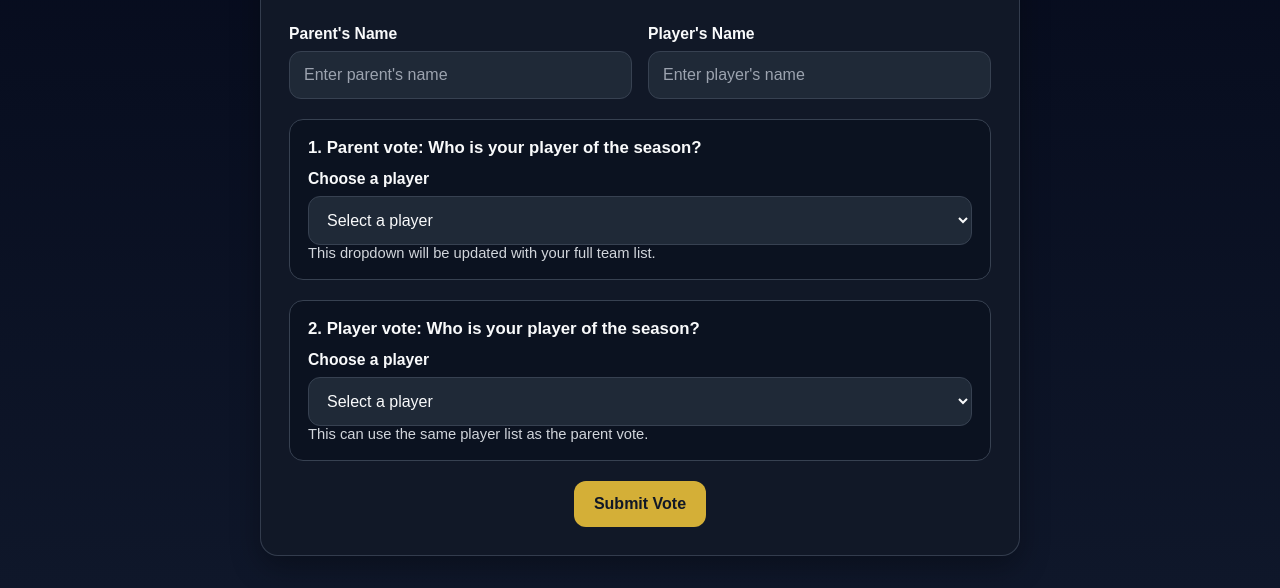
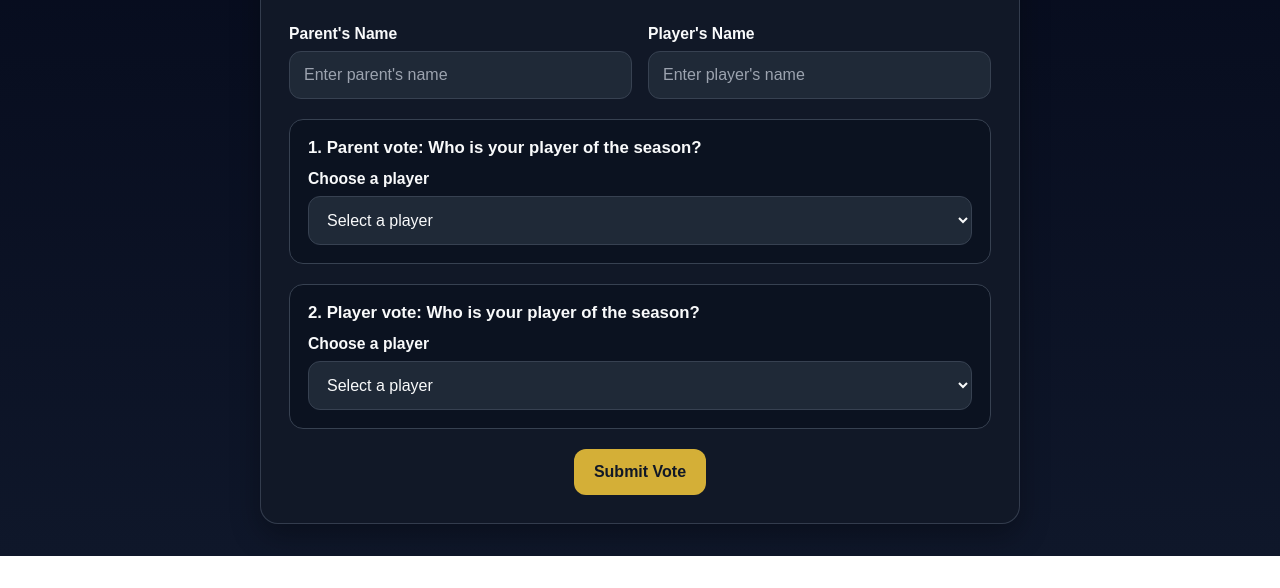
Before and after one commit to PlantCheckSheet/ChasetownBluesU13, a plain HTML site: page index.html in a window 1280 px wide. Shown: the part 401-989 px from the top of the page. After the commit the page ends 957 px from the top, so only its background shows below. Drawn offline with Linux system fonts and the light colour scheme.

Commit message:
Update index.html

```diff
--- a/index.html
+++ b/index.html
@@ -278,7 +278,7 @@
   <option>Kian Weaver</option>
 </select>
               </div>
-              <p class="help">This dropdown will be updated with your full team list.</p>
+
             </div>
 
             <div class="question-block">
@@ -305,7 +305,7 @@
   <option>Kian Weaver</option>
 </select>
               </div>
-              <p class="help">This can use the same player list as the parent vote.</p>
+
             </div>
 
             <div class="message success" id="successMessage"></div>
```
